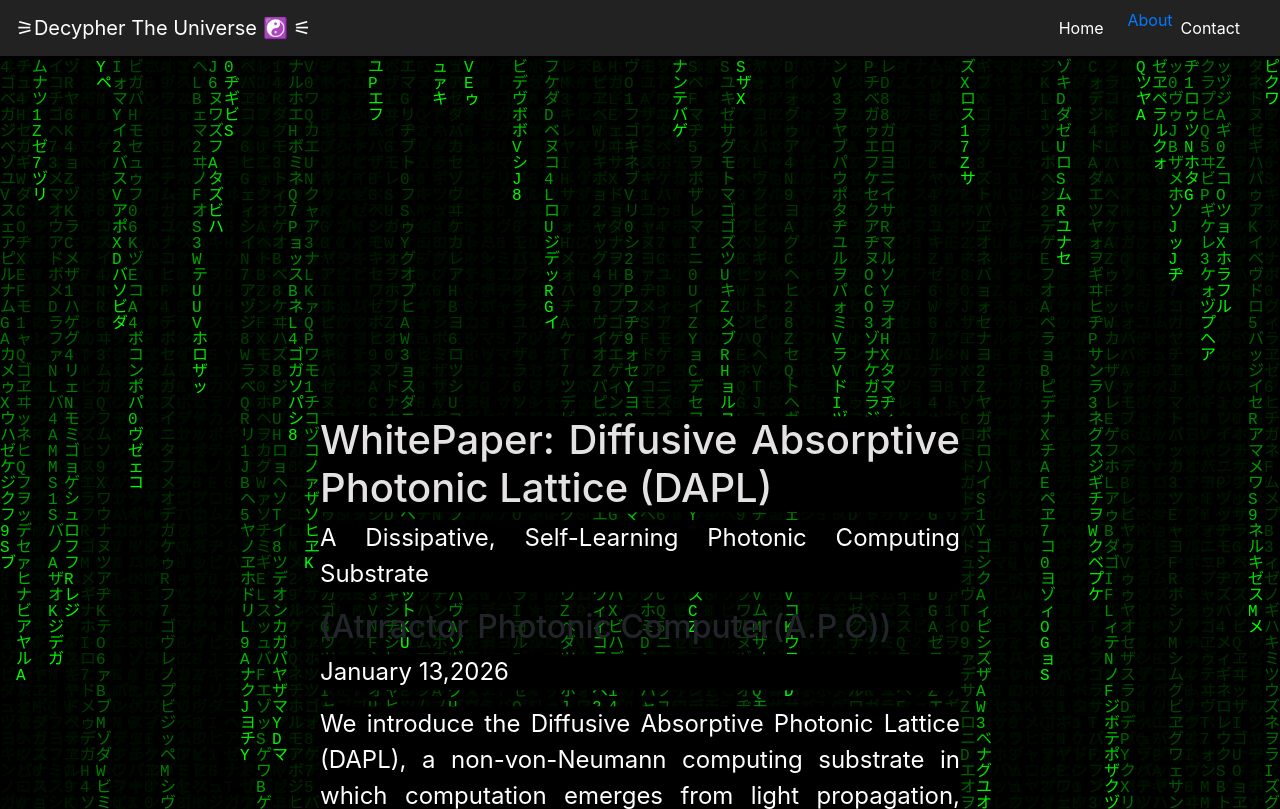
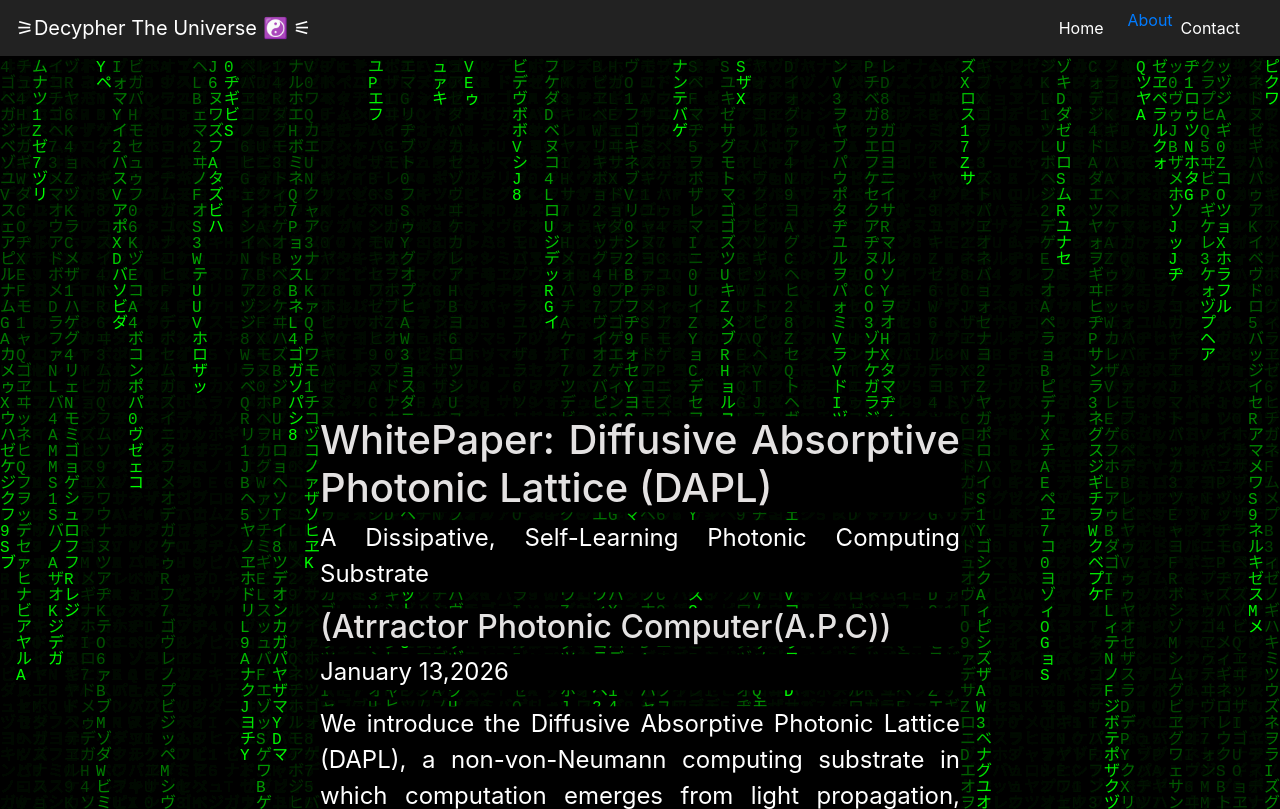
Before and after one commit to SuperEgg9562/ULTRA, a plain HTML site: page DAPL.html in a window 1280 px wide. Shown: the top 809 px of the page. Drawn offline with Linux system fonts and the light colour scheme.

Commit message:
update dapl css

```diff
--- a/custom/dapl.css
+++ b/custom/dapl.css
@@ -49,7 +49,7 @@ body {
 	transform: translate(-50%, -55%);
 	text-align: justify;
 }
-.description h1 {
+.description h1, h2 {
 	color: #e4e2e2;
     background-color: black;
 }
```
